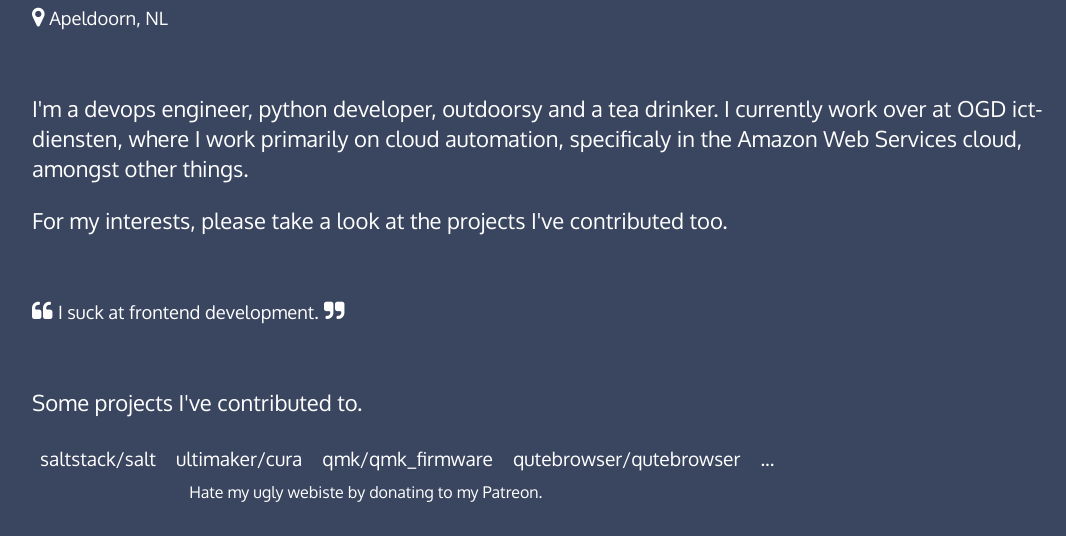
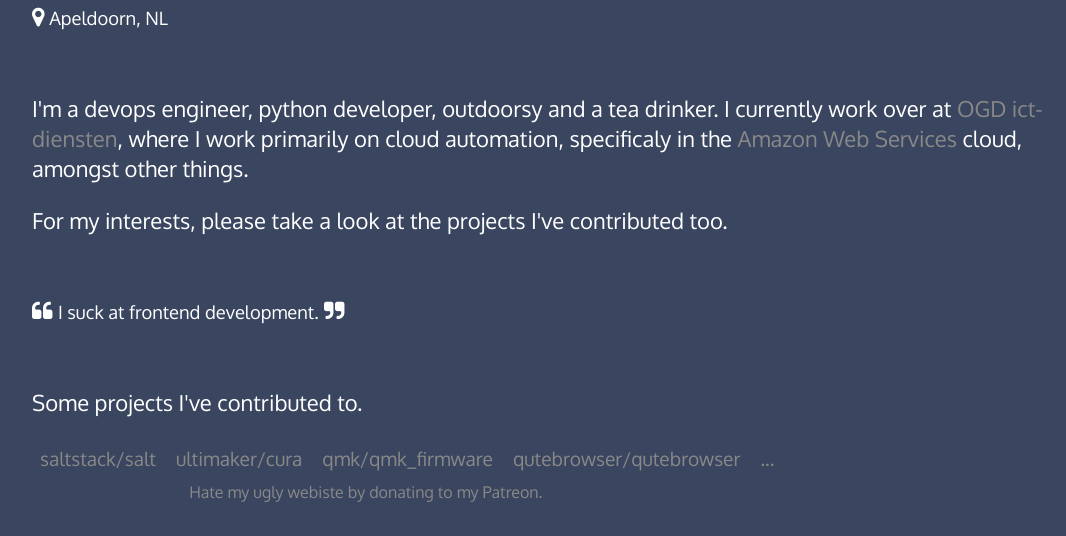
Before and after one commit to Waples/Waples_, a plain HTML site: page source/website/index.html in a window 1280 px wide. Shown: the part 173-709 px from the top of the page, without its empty margins (96-1162 px from the left). Drawn offline with Linux system fonts and the light colour scheme; files that its build step writes are made by us from their sources.

Commit message:
lazypush

```diff
--- a/source/website/main.css
+++ b/source/website/main.css
@@ -35,7 +35,7 @@ p {
 a {
   -webkit-transition: border-color 500ms ease, color 500ms ease;
   transition: border-color 500ms ease, color 500ms ease;
-  color: #fff;
+  color: #888888;
   text-decoration: none;
 }
 
```
